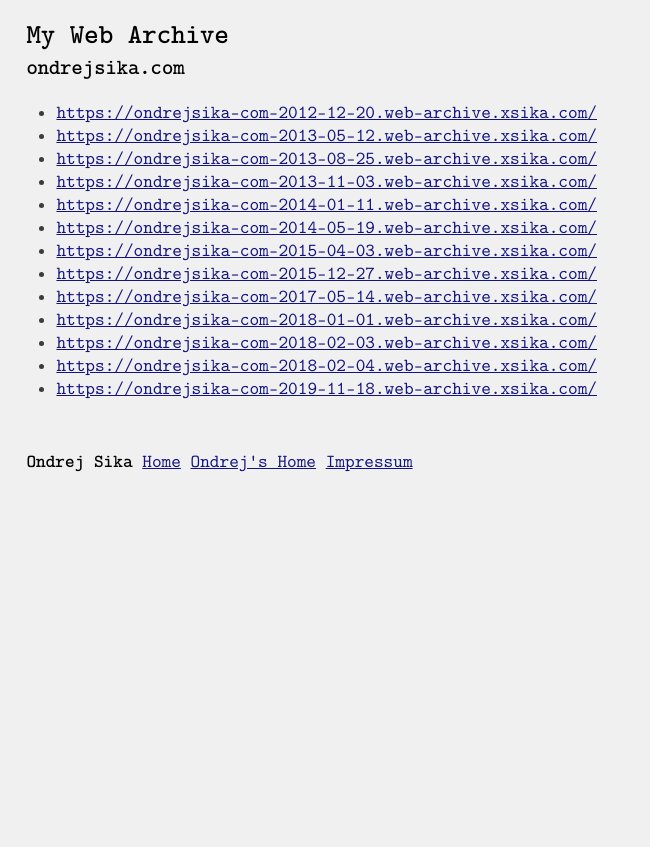
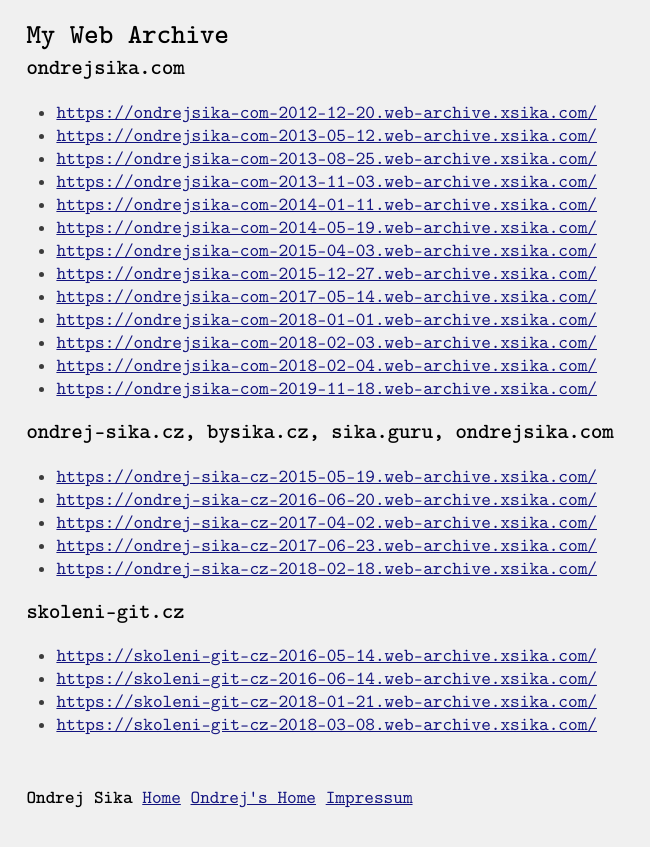
Before and after one commit to ondrejsika/ondrejsika.com, a Jekyll site: the page built from ondrej/web-archive/index.md, in a window 1280 px wide. Shown: the top 847 px of the page, without its empty margins (0-650 px from the left). Built offline with Jekyll 4.4.1, drawn with Linux system fonts in a browser that asks for light colours; some web fonts are replaced.

Commit message:
feat(web-archive): Add ondrej-sika.cz (training & consulting), skoleni-git.cz

```diff
--- a/ondrej/web-archive/index.md
+++ b/ondrej/web-archive/index.md
@@ -20,3 +20,18 @@
 - <https://ondrejsika-com-2018-02-03.web-archive.xsika.com/>
 - <https://ondrejsika-com-2018-02-04.web-archive.xsika.com/>
 - <https://ondrejsika-com-2019-11-18.web-archive.xsika.com/>
+
+### ondrej-sika.cz, bysika.cz, sika.guru, ondrejsika.com
+
+- <https://ondrej-sika-cz-2015-05-19.web-archive.xsika.com/>
+- <https://ondrej-sika-cz-2016-06-20.web-archive.xsika.com/>
+- <https://ondrej-sika-cz-2017-04-02.web-archive.xsika.com/>
+- <https://ondrej-sika-cz-2017-06-23.web-archive.xsika.com/>
+- <https://ondrej-sika-cz-2018-02-18.web-archive.xsika.com/>
+
+### skoleni-git.cz
+
+- <https://skoleni-git-cz-2016-05-14.web-archive.xsika.com/>
+- <https://skoleni-git-cz-2016-06-14.web-archive.xsika.com/>
+- <https://skoleni-git-cz-2018-01-21.web-archive.xsika.com/>
+- <https://skoleni-git-cz-2018-03-08.web-archive.xsika.com/>
```
